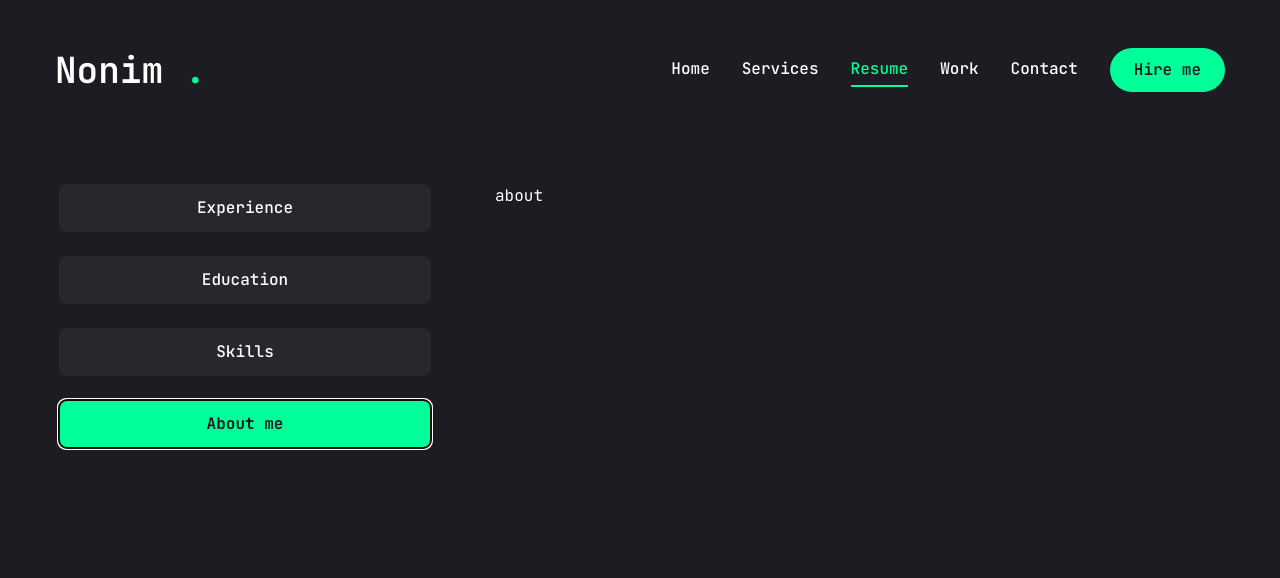
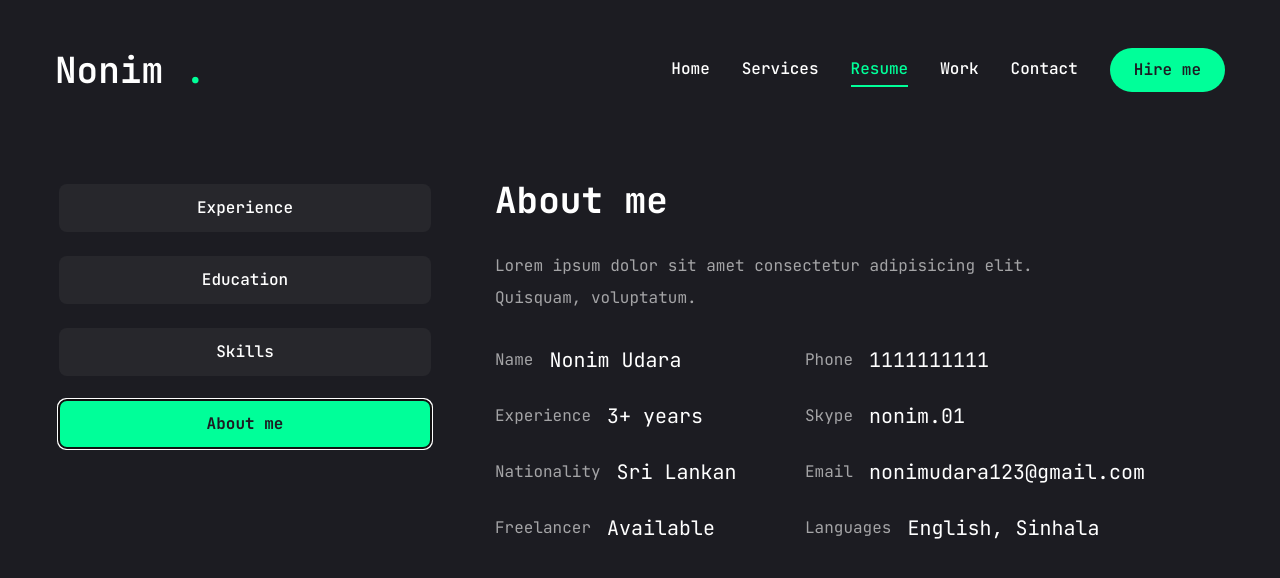
Before and after one commit to NonimUdara/my-portfolio, a Next.js app: page /resume in a window 1280 px wide. Both pictures are taken after a click on the tab "About me". Shown: the top 578 px of the page. Built offline with nearby package versions, Linux system fonts and the light colour scheme.

Commit message:
update resume about and complete resume page

```diff
--- a/app/resume/page.jsx
+++ b/app/resume/page.jsx
@@ -14,38 +14,38 @@
 // about date
 const about = {
   title: "About me",
-  describe: "Lorem ipsum dolor sit amet consectetur adipisicing elit. Quisquam, voluptatum.",
+  description: "Lorem ipsum dolor sit amet consectetur adipisicing elit. Quisquam, voluptatum.",
   info: [
     {
-      fieldname: "Name",
+      fieldName: "Name",
       fieldValue: "Nonim Udara"
     },
     {
-      fieldname: "Phone",
+      fieldName: "Phone",
       fieldValue: "1111111111"
     },
     {
-      fieldname: "Experience",
+      fieldName: "Experience",
       fieldValue: "3+ years"
     },
     {
-      fieldname: "Skype",
+      fieldName: "Skype",
       fieldValue: "nonim.01"
     },
     {
-      fieldname: "Nationality",
+      fieldName: "Nationality",
       fieldValue: "Sri Lankan"
     },
     {
-      fieldname: "Email",
+      fieldName: "Email",
       fieldValue: "nonimudara123@gmail.com"
     },
     {
-      fieldname: "Freelancer",
+      fieldName: "Freelancer",
       fieldValue: "Available"
     },
     {
-      fieldname: "Languages",
+      fieldName: "Languages",
       fieldValue: "English, Sinhala"
     },
   ]
@@ -306,8 +306,23 @@
             </TabsContent>
 
             {/* about */}
-            <TabsContent value="about" className="w-full">
-              about
+            <TabsContent value="about" className="w-full text-center xl:text-left">
+              <div className="flex flex-col gap-[30px]">
+                <h3 className="text-4xl font-bold">{about.title}</h3>
+                <p className="max-w-[600px] text-white/60 mx-auto xl:mx-0">{about.description}</p>
+                <ul className="grid grid-cols-1 xl:grid-cols-2 gap-y-6 max-w-[620px]
+                mx-auto xl:mx-0">
+                  {about.info.map((item, index) => {
+                    return(
+                      <li key={index} className="flex items-center justify-center
+                      xl:justify-start gap-4">
+                        <span className="text-white/60">{item.fieldName}</span>
+                        <span className="text-xl">{item.fieldValue}</span>
+                      </li>
+                    )
+                  })}
+                </ul>
+              </div>
             </TabsContent>
           </div>
         </Tabs>
```
